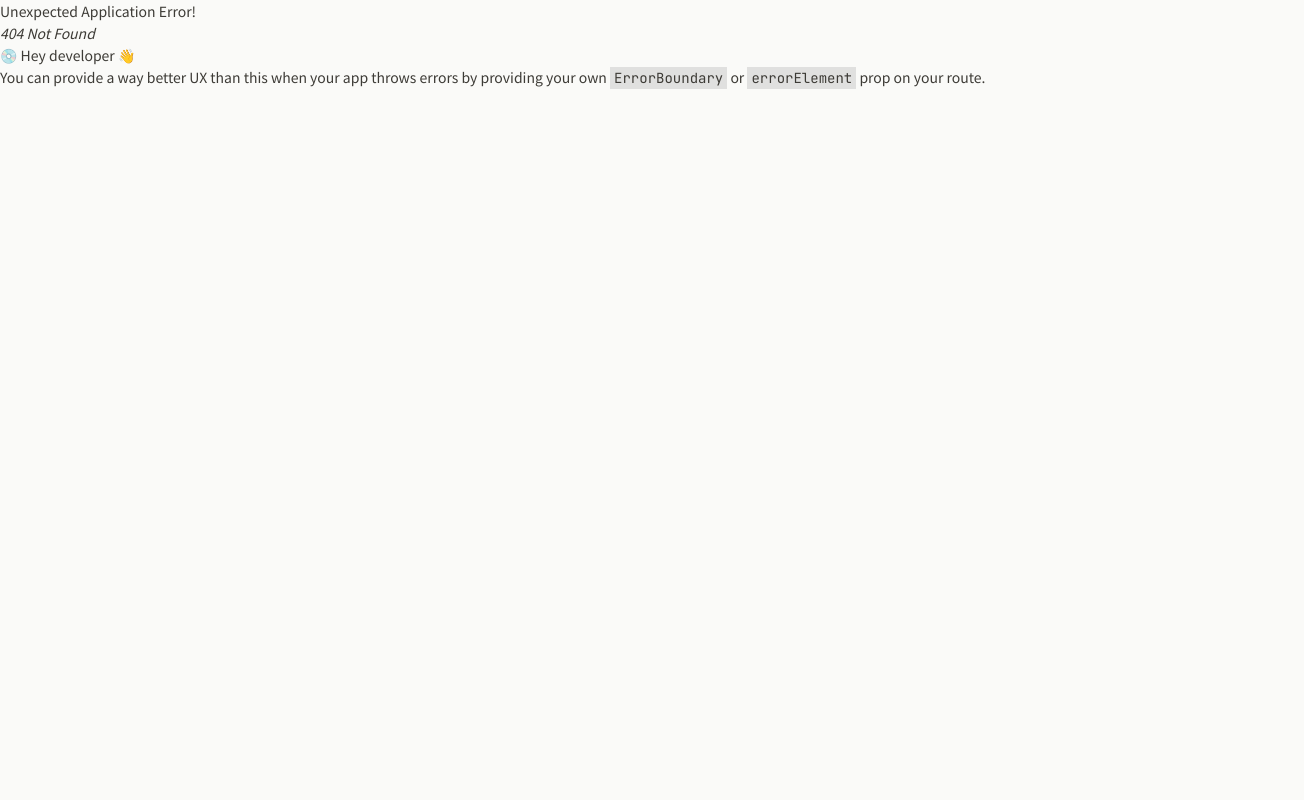
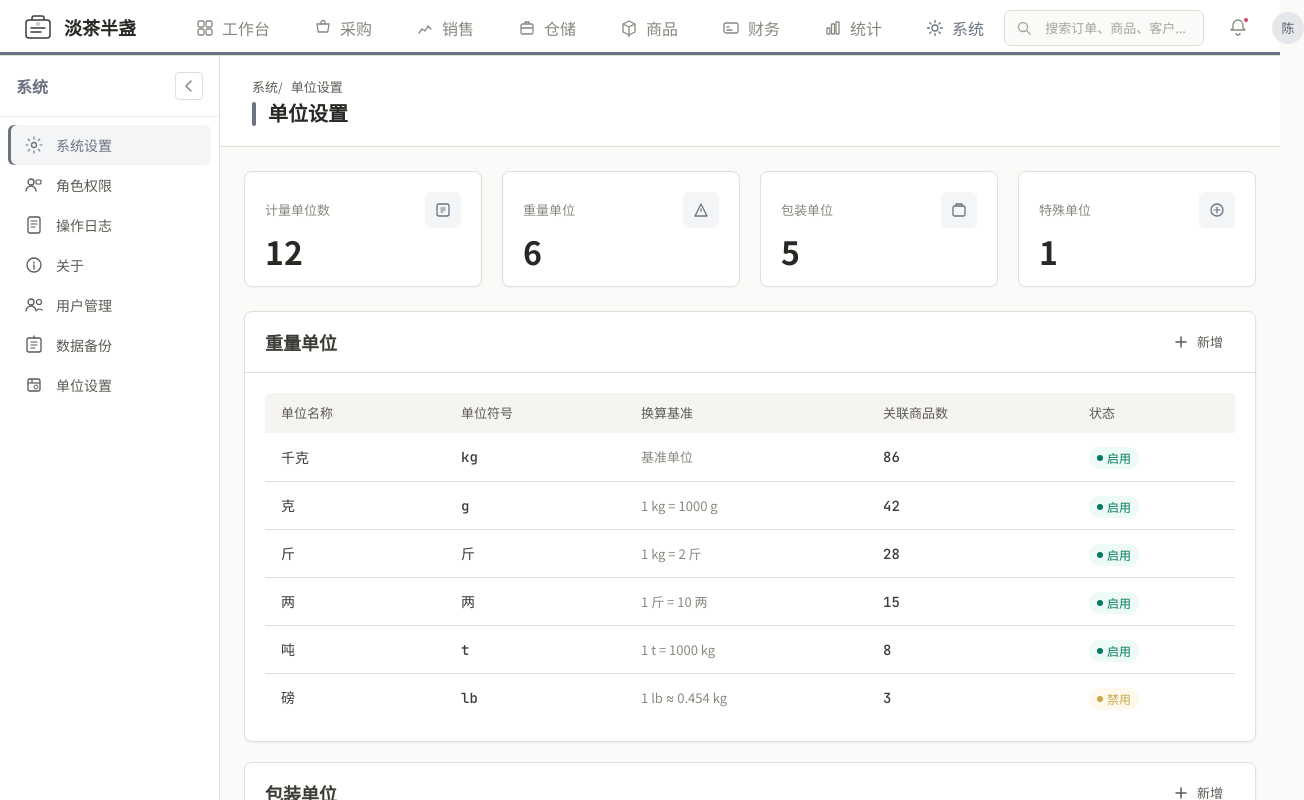
Before and after one commit to zsdxtw/dcbztea-buddy, a React (Vite) app: page /settings/settings-unit in a window 1280 px wide. Before the commit this address had no page. Shown: the whole page, 1304 px wide, since content can reach past the window. Built offline with nearby package versions, Linux system fonts and the light colour scheme.

Commit message:
feat: 拉取并理解项目文件
Co-authored-by: traeagent <traeagent@users.noreply.github.com>

```diff
--- a/src/data/modules.tsx
+++ b/src/data/modules.tsx
@@ -258,7 +258,6 @@ export const MODULE_CONFIGS: Record<ModuleKey, ModuleConfig> = {
         { key: 'product-category-other', label: '其他', icon: <ProductCategoryIcon /> },
       ] },
       { key: 'product-brand', label: '品牌管理', icon: <BrandIcon /> },
-      { key: 'product-unit', label: '单位管理', icon: <UnitIcon /> },
     ],
   },
   [ModuleKey.FINANCE]: {
@@ -298,6 +297,7 @@ export const MODULE_CONFIGS: Record<ModuleKey, ModuleConfig> = {
       { key: 'settings-about', label: '关于', icon: <AboutIcon /> },
       { key: 'settings-user-management', label: '用户管理', icon: <UserManagementIcon /> },
       { key: 'settings-data-backup', label: '数据备份', icon: <DataBackupIcon /> },
+      { key: 'settings-unit', label: '单位设置', icon: <UnitIcon /> },
     ],
   },
 };
--- /dev/null
+++ b/src/pages/settings/SettingsUnit.tsx
@@ -0,0 +1,97 @@
+import ContentHeader from '../../components/layout/ContentHeader';
+import StatCard from '../../components/common/StatCard';
+import Card from '../../components/common/Card';
+import Table from '../../components/common/Table';
+import StatusTag from '../../components/common/StatusTag';
+import Button from '../../components/common/Button';
+import type { StatCardData } from '../../types';
+
+const stats: StatCardData[] = [
+  { label: '计量单位数', value: '12', icon: <svg viewBox="0 0 18 18" fill="none"><rect x="3" y="3" width="12" height="12" rx="2" stroke="currentColor" strokeWidth="1.3"/><path d="M7 7h4M7 9h4M7 11h2" stroke="currentColor" strokeWidth="1.2" strokeLinecap="round"/></svg> },
+  { label: '重量单位', value: '6', icon: <svg viewBox="0 0 18 18" fill="none"><path d="M9 3l6 12H3z" stroke="currentColor" strokeWidth="1.3" strokeLinejoin="round"/><path d="M9 8v2" stroke="currentColor" strokeWidth="1.3" strokeLinecap="round"/></svg> },
+  { label: '包装单位', value: '5', icon: <svg viewBox="0 0 18 18" fill="none"><rect x="3" y="5" width="12" height="10" rx="1.5" stroke="currentColor" strokeWidth="1.3"/><path d="M6 5V3h6v2" stroke="currentColor" strokeWidth="1.3" strokeLinejoin="round"/></svg> },
+  { label: '特殊单位', value: '1', icon: <svg viewBox="0 0 18 18" fill="none"><circle cx="9" cy="9" r="6" stroke="currentColor" strokeWidth="1.3"/><path d="M9 6v6M6 9h6" stroke="currentColor" strokeWidth="1.2" strokeLinecap="round"/></svg> },
+];
+
+const weightUnits = [
+  { name: '千克', symbol: 'kg', base: '基准单位', productCount: 86, active: true },
+  { name: '克', symbol: 'g', base: '1 kg = 1000 g', productCount: 42, active: true },
+  { name: '斤', symbol: '斤', base: '1 kg = 2 斤', productCount: 28, active: true },
+  { name: '两', symbol: '两', base: '1 斤 = 10 两', productCount: 15, active: true },
+  { name: '吨', symbol: 't', base: '1 t = 1000 kg', productCount: 8, active: true },
+  { name: '磅', symbol: 'lb', base: '1 lb ≈ 0.454 kg', productCount: 3, active: false },
+];
+
+const packageUnits = [
+  { name: '盒', symbol: '盒', base: '基准单位', productCount: 52, active: true },
+  { name: '箱', symbol: '箱', base: '1 箱 = 20 盒', productCount: 18, active: true },
+  { name: '袋', symbol: '袋', base: '基准单位', productCount: 35, active: true },
+  { name: '罐', symbol: '罐', base: '基准单位', productCount: 22, active: true },
+  { name: '提', symbol: '提', base: '1 提 = 7 饼', productCount: 6, active: true },
+];
+
+const specialUnits = [
+  { name: '饼', symbol: '饼', base: '1 饼 = 357 g（普洱）', productCount: 12, active: true },
+];
+
+export default function SettingsUnit() {
+  return (
+    <>
+      <ContentHeader title="单位设置" breadcrumbs={['系统', '单位设置']} />
+      <div className="content-body">
+        <div className="stat-cards">
+          {stats.map((s, i) => <StatCard key={i} data={s} />)}
+        </div>
+
+        <Card title="重量单位" headerRight={
+          <Button variant="ghost" size="sm"><PlusIcon /> 新增</Button>
+        }>
+          <Table
+            headers={['单位名称', '单位符号', '换算基准', '关联商品数', '状态']}
+            rows={weightUnits.map((u) => [
+              <span style={{ fontWeight: 'var(--font-medium)' }}>{u.name}</span>,
+              <span className="mono" style={{ color: 'var(--color-module-current-accent)' }}>{u.symbol}</span>,
+              <span style={{ color: 'var(--color-neutral-500)', fontSize: 'var(--text-sm)' }}>{u.base}</span>,
+              <span className="mono">{u.productCount}</span>,
+              <StatusTag variant={u.active ? 'success' : 'warning'} label={u.active ? '启用' : '禁用'} />,
+            ])}
+          />
+        </Card>
+
+        <Card title="包装单位" style={{ marginTop: 'var(--space-5)' }} headerRight={
+          <Button variant="ghost" size="sm"><PlusIcon /> 新增</Button>
+        }>
+          <Table
+            headers={['单位名称', '单位符号', '换算基准', '关联商品数', '状态']}
+            rows={packageUnits.map((u) => [
+              <span style={{ fontWeight: 'var(--font-medium)' }}>{u.name}</span>,
+              <span className="mono" style={{ color: 'var(--color-module-current-accent)' }}>{u.symbol}</span>,
+              <span style={{ color: 'var(--color-neutral-500)', fontSize: 'var(--text-sm)' }}>{u.base}</span>,
+              <span className="mono">{u.productCount}</span>,
+              <StatusTag variant={u.active ? 'success' : 'warning'} label={u.active ? '启用' : '禁用'} />,
+            ])}
+          />
+        </Card>
+
+        <Card title="特殊单位" style={{ marginTop: 'var(--space-5)' }} headerRight={
+          <Button variant="ghost" size="sm"><PlusIcon /> 新增</Button>
+        }>
+          <Table
+            headers={['单位名称', '单位符号', '换算基准', '关联商品数', '状态']}
+            rows={specialUnits.map((u) => [
+              <span style={{ fontWeight: 'var(--font-medium)' }}>{u.name}</span>,
+              <span className="mono" style={{ color: 'var(--color-module-current-accent)' }}>{u.symbol}</span>,
+              <span style={{ color: 'var(--color-neutral-500)', fontSize: 'var(--text-sm)' }}>{u.base}</span>,
+              <span className="mono">{u.productCount}</span>,
+              <StatusTag variant={u.active ? 'success' : 'warning'} label={u.active ? '启用' : '禁用'} />,
+            ])}
+          />
+        </Card>
+      </div>
+    </>
+  );
+}
+
+function PlusIcon() {
+  return <svg viewBox="0 0 16 16" fill="none"><path d="M8 3v10M3 8h10" stroke="currentColor" strokeWidth="1.5" strokeLinecap="round"/></svg>;
+}
--- a/src/router.tsx
+++ b/src/router.tsx
@@ -44,7 +44,6 @@ import ProductCategoryPeripheral from './pages/product/ProductCategoryPeripheral
 import ProductCategoryOther from './pages/product/ProductCategoryOther';
 import ProductBrand from './pages/product/ProductBrand';
 import ProductBrandDetail from './pages/product/ProductBrandDetail';
-import ProductUnit from './pages/product/ProductUnit';
 
 import FinanceOverview from './pages/finance/FinanceOverview';
 import FinanceReceivable from './pages/finance/FinanceReceivable';
@@ -69,6 +68,7 @@ import SettingsLogs from './pages/settings/SettingsLogs';
 import SettingsAbout from './pages/settings/SettingsAbout';
 import SettingsUserManagement from './pages/settings/SettingsUserManagement';
 import SettingsDataBackup from './pages/settings/SettingsDataBackup';
+import SettingsUnit from './pages/settings/SettingsUnit';
 
 export const router = createBrowserRouter([
   {
@@ -125,7 +125,6 @@ export const router = createBrowserRouter([
       { path: 'product/product-category-other', element: <ProductCategoryOther /> },
       { path: 'product/product-brand', element: <ProductBrand /> },
       { path: 'product/product-brand/:id', element: <ProductBrandDetail /> },
-      { path: 'product/product-unit', element: <ProductUnit /> },
       /* ── 财务 ── */
       { path: 'finance', element: <FinanceOverview /> },
       { path: 'finance/finance-overview', element: <FinanceOverview /> },
@@ -153,6 +152,7 @@ export const router = createBrowserRouter([
       { path: 'settings/settings-about', element: <SettingsAbout /> },
       { path: 'settings/settings-user-management', element: <SettingsUserManagement /> },
       { path: 'settings/settings-data-backup', element: <SettingsDataBackup /> },
+      { path: 'settings/settings-unit', element: <SettingsUnit /> },
     ],
   },
 ]);
```
